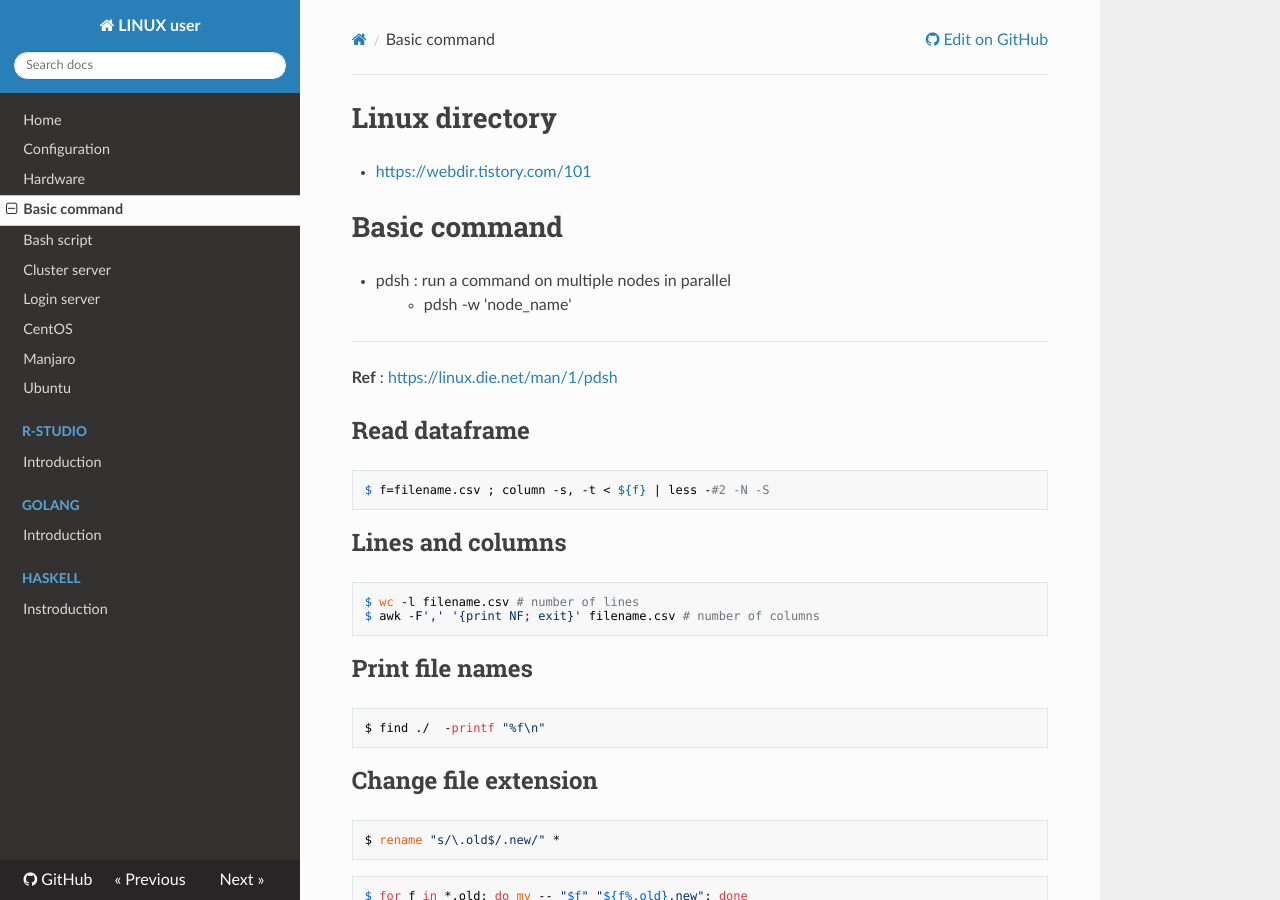
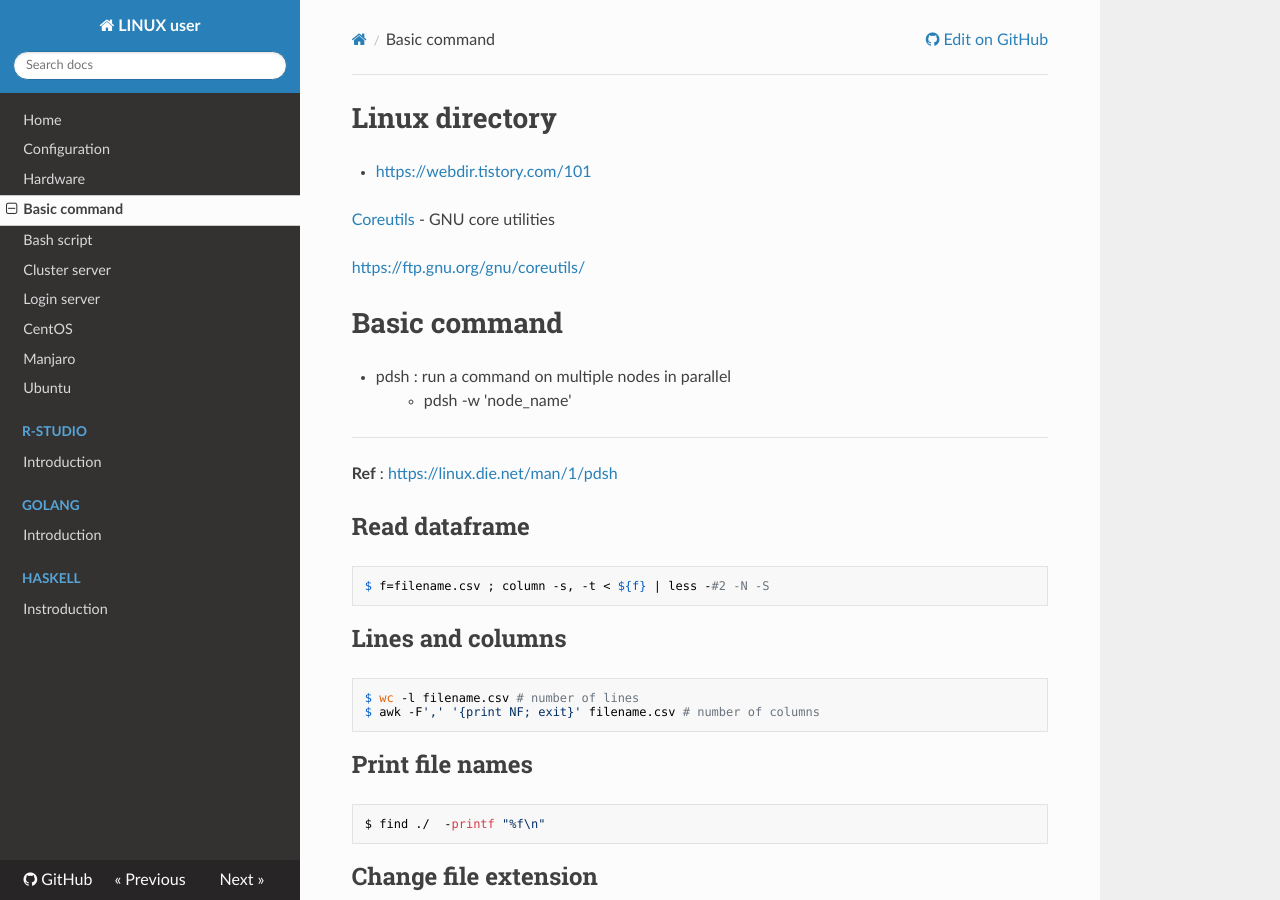
Before and after one commit to WonyoungCho/LINUX, an MkDocs documentation site: the page built from docs/basic_comm.md, in a window 1280 px wide and 900 px high. Built offline with MkDocs 1.6.1, drawn with Linux system fonts in a browser that asks for light colours; nearby versions of some CDN libraries; old or Windows-style settings are respelled for this version of MkDocs.

Commit message:
Update basic_comm.md

```diff
--- a/docs/basic_comm.md
+++ b/docs/basic_comm.md
@@ -1,5 +1,9 @@
 # Linux directory
 - <https://webdir.tistory.com/101>
+
+[Coreutils](https://www.gnu.org/software/coreutils/) - GNU core utilities
+
+<https://ftp.gnu.org/gnu/coreutils/>
 
 # Basic command
 - pdsh : run a command on multiple nodes in parallel
```
